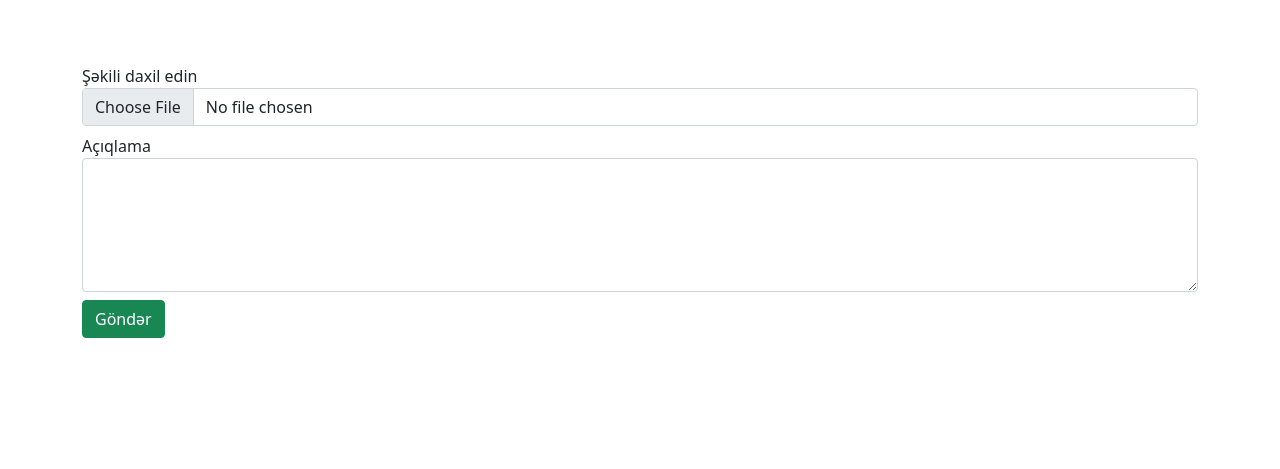
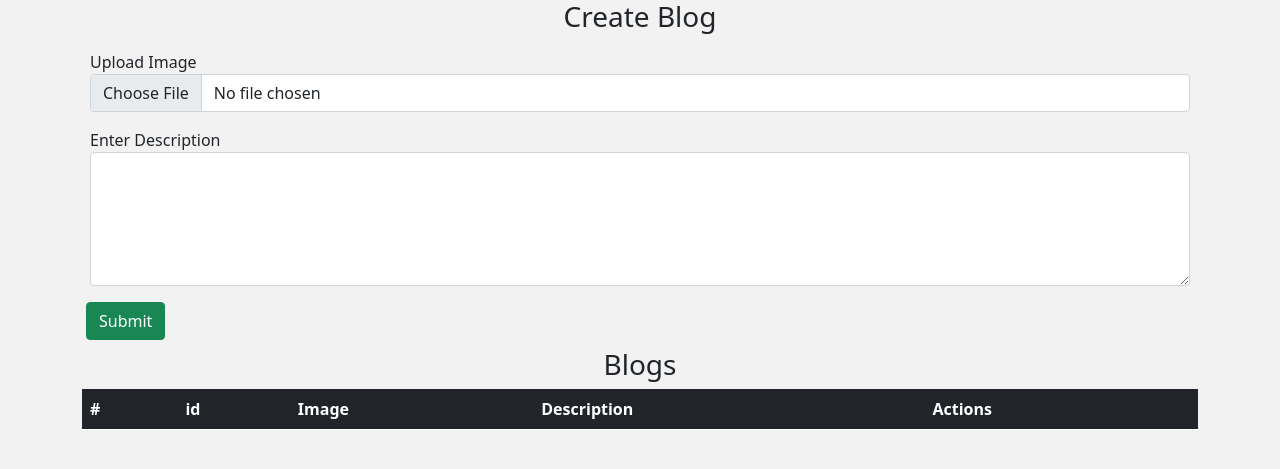
Before and after one commit to ElmarAliyev-7/BankRespublikaTask, a PHP site: page / in a window 1280 px wide. Shown: the top 469 px of the page. Run offline with PHP 8.4, Linux system fonts and the light colour scheme; data that the repository does not hold is empty.

Commit message:
Select added to crud helper

```diff
--- a/db/connection.php
+++ b/db/connection.php
@@ -7,8 +7,6 @@ $dbName = "br_task";
 try {
     $conn = new PDO("mysql:host=$servername;dbname=$dbName", $username, $password);
     $conn->setAttribute(PDO::ATTR_ERRMODE, PDO::ERRMODE_EXCEPTION);
-}
-catch(PDOException $e)
-{
+}catch(PDOException $e){
     echo $e->getMessage();
 }
--- a/view/form.php
+++ b/view/form.php
@@ -1,5 +1,6 @@
 <?php
 try {
+    $blogs = select('blogs');
     $messages = [];
     if( isset($_POST['submit'])):
         if(empty($_POST['desc'])):
@@ -7,7 +8,8 @@ try {
         elseif(empty($_FILES['image']['name'])):
             array_push($messages, alert('warning', 'Image required!'));
         else:
-            $create_blog = create('blogs',['image', 'description'],[$_FILES['image']['name'], $_POST['desc']]);
+            $create_blog = create('blogs',['image', 'description'],
+                ['images/blogs/'.$_FILES['image']['name'], $_POST['desc']]);
             array_push($messages, $create_blog);
 
             $upload_image = uploadImage('images/blogs/',$_FILES['image']['name'],
@@ -20,21 +22,53 @@ try {
 }
 ?>
 
-<form method="post" action="" class="container mt-5" enctype="multipart/form-data">
-    <div class="form-group pt-2">
+<div class="container">
+    <div class="rows">
+        <div class="col-12">
+            <h3 class="text-center">Create Blog</h3>
+            <form method="post" action="" enctype="multipart/form-data">
+                <div class="form-group">
                     <?php foreach ($messages as $message):?>
                         <?=$message;?>
                     <?php endforeach;?>
                 </div>
-    <div class="form-group pt-2">
-        <label for="image">Şəkili daxil edin</label>
+                <div class="form-group px-2 py-2">
+                    <label for="image">Upload Image</label>
                     <input type="file" name="image" class="form-control" id="image">
                 </div>
-    <div class="form-group pt-2">
-        <label for="desc">Açıqlama</label>
+                <div class="form-group px-2 py-2">
+                    <label for="desc">Enter Description</label>
                     <textarea name="desc" class="form-control" id="desc" rows="5"></textarea>
                 </div>
-    <div class="form-group pt-2">
-        <button name="submit" type="submit" class="btn btn-success">Göndər</button>
+                <div class="form-group px-1 py-2">
+                    <button name="submit" type="submit" class="btn btn-success">Submit</button>
                 </div>
             </form>
+        </div>
+        <div class="col-12">
+            <h3 class="text-center">Blogs</h3>
+            <table class="table table-dark">
+                <thead>
+                <tr>
+                    <th scope="col">#</th>
+                    <th scope="col">id</th>
+                    <th scope="col">Image</th>
+                    <th scope="col">Description</th>
+                    <th scope="col">Actions</th>
+                </tr>
+                </thead>
+                <tbody>
+                <?php foreach ($blogs as $key => $blog): ?>
+                    <tr>
+                        <th><?=$key;?></th>
+                        <td>#<?=$blog['id'];?></td>
+                        <td><img src="<?=$blog['image'];?>" width="120px" height="100px"/></td>
+                        <td><?=$blog['description'];?></td>
+                        <td>sil</td>
+                    </tr>
+                <?php endforeach; ?>
+                </tbody>
+            </table>
+        </div>
+    </div>
+</div>
--- a/view/layouts/header.html
+++ b/view/layouts/header.html
@@ -10,4 +10,4 @@
           integrity="sha384-EVSTQN3/azprG1Anm3QDgpJLIm9Nao0Yz1ztcQTwFspd3yD65VohhpuuCOmLASjC" crossorigin="anonymous">
     <title>Bank Respublika Task</title>
 </head>
-<body>
+<body style="background-color: #F2F2F2;">
```
Also changed, not shown: crud.php (+24 -4 lines), images/blogs/abb_innovation.jpg (deleted), images/blogs/php-leader.png (added). Lines whose indentation alone changed are shown as unchanged.
